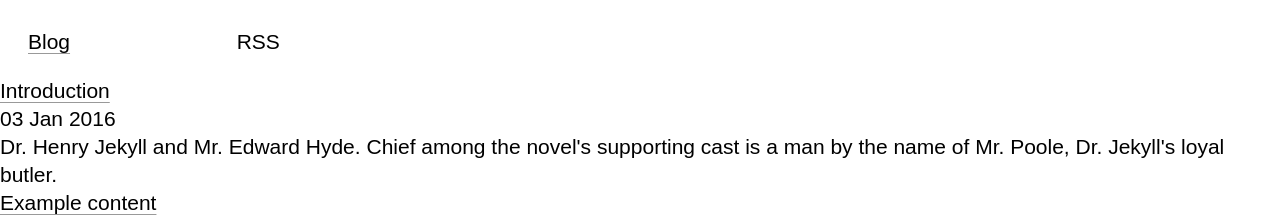
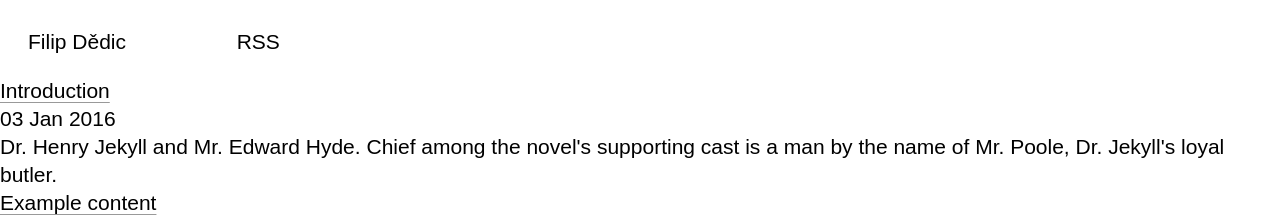
Before and after one commit to fdedic/fdedic.github.io, a Jekyll site: the page built from index.html, in a window 1280 px wide. Shown: the top 222 px of the page. Built offline with Jekyll 4.4.1, drawn with Linux system fonts in a browser that asks for light colours; the list of posts is cut into pages by our own code.

Commit message:
Update default.html

```diff
--- a/_layouts/default.html
+++ b/_layouts/default.html
@@ -6,7 +6,7 @@
   <body>
       <header>
         <h1>
-          <a href="{{ site.baseurl }}/" title="Home">{{ site.title }}</a>
+          Filip Dědic
         </h1>
         <div><a href="{{ site.baseurl }}/feed.xml" title="RSS">RSS</a></div>
       </header>
```
